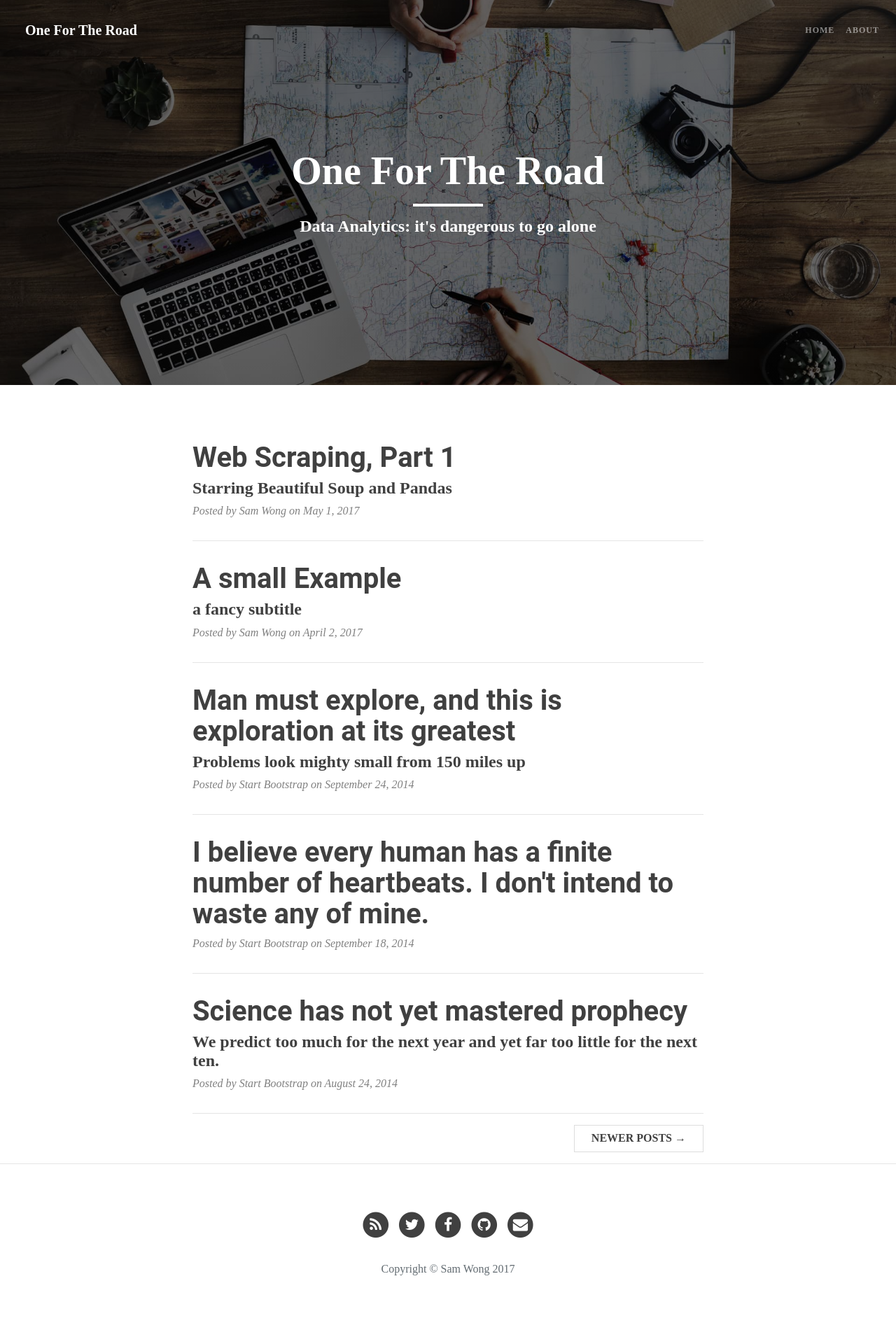
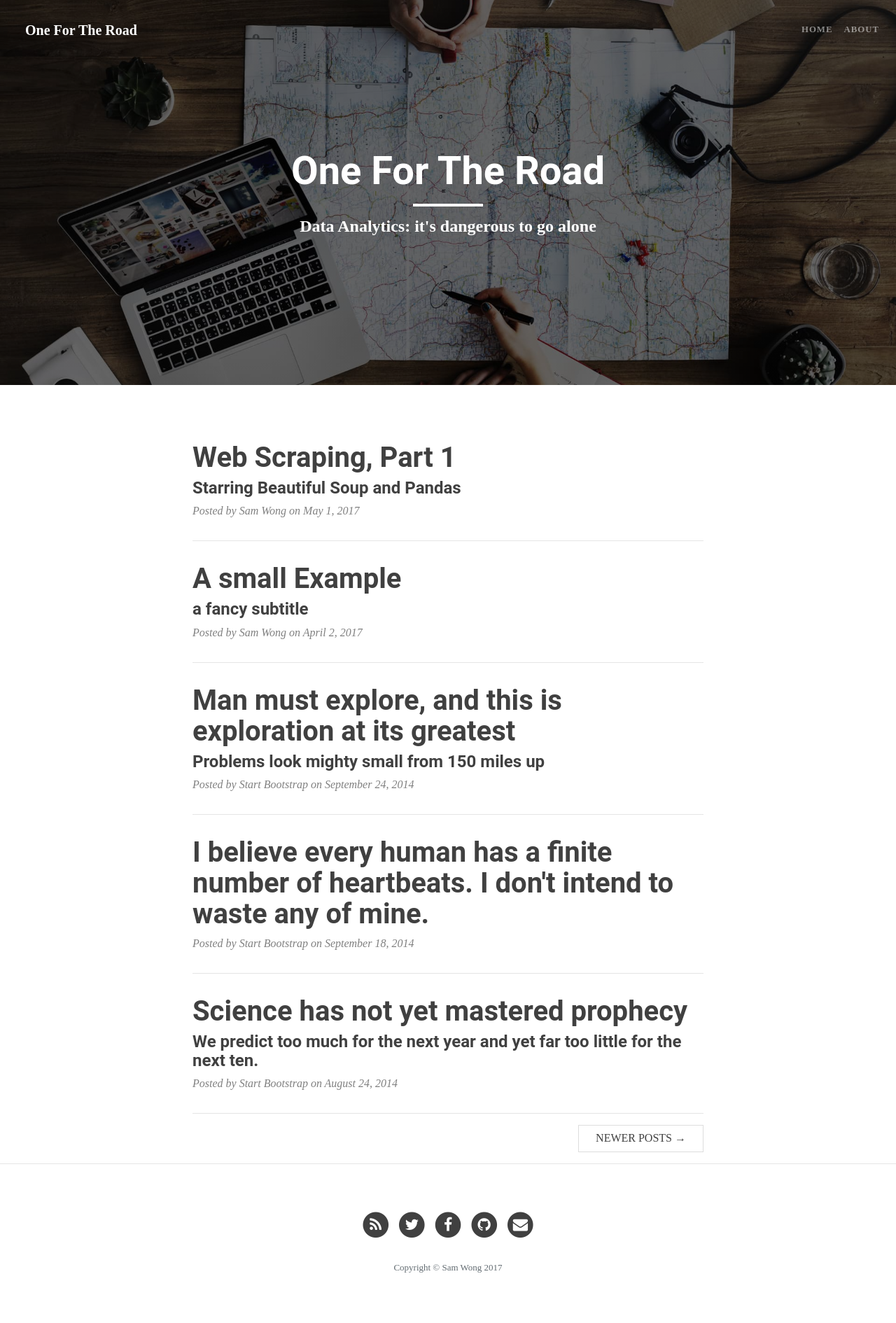
Before and after one commit to SirSamelot/onefortheroad.github.io, a Jekyll site: the page built from index.html, in a window 1280 px wide. Shown: the whole page at 70% size. Built offline with Jekyll 4.4.1, drawn with Linux system fonts in a browser that asks for light colours; some web fonts are replaced; the list of posts is cut into pages by our own code.

Commit message:
Fontface standardization amongst headers

```diff
--- a/css/clean-blog.css
+++ b/css/clean-blog.css
@@ -14,11 +14,6 @@
     Pantone Pastel Lavender:    #DAA4C9
     Pantone Deep Lavender:  #77529A
     Pantone Gold Fusion: FFB100
-
-    Facebook Blue: #3b5998;
-    Google Red: #dd4b39;
-    Pinterest Red: #bd081c;
-    Whatsapp Green: #4dc247;
 */
 
 @font-face {
@@ -68,7 +63,8 @@
 h4,
 h5,
 h6 {
-  font-weight: 900;
+  font-family: Roboto;
+  font-weight: bold;
 }
 a {
   color: #404040;
@@ -165,12 +161,12 @@
   z-index: 3;
 }
 .navbar-custom .navbar-brand {
-  font-weight: 900;
+  font-weight: 700;
 }
 .navbar-custom .nav-item {
   text-transform: uppercase;
-  font-size: 12px;
-  font-weight: 900;
+  font-size: 0.8em;
+  font-weight: 700;
   letter-spacing: 1px;
 }
 @media only screen and (min-width: 768px) {
@@ -251,9 +247,8 @@
   color: #0085a1;
 }
 .post-preview > a > .post-title {
-  font-family: Roboto;
   font-size: 2.2em;
-  font-weight: 700;
+  /*font-we*/ight: 700;
   margin-top: 0.8em;
 }
 .post-preview > a > .post-subtitle {
@@ -281,7 +276,7 @@
 .section-heading {
   font-size: 2em;
   margin-top: 60px;
-  font-weight: 700;
+  /*font-we*/ight: 700;
 }
 .caption {
   text-align: center;
@@ -301,6 +296,7 @@
   padding: 0;
 }
 footer .copyright {
+  font-size: small;
   text-align: center;
   margin-bottom: 0;
 }
@@ -357,7 +353,7 @@
   font-family: 'Open Sans', 'Helvetica Neue', Helvetica, Arial, sans-serif;
   text-transform: uppercase;
   font-size: 14px;
-  font-weight: 900;
+  /*font-we*/ight: 900;
   letter-spacing: 1px;
   border-radius: 0;
   padding: 15px 25px;
@@ -375,7 +371,7 @@
 .pager a {
   text-transform: uppercase;
   font-size: 1em;
-  font-weight: bold;
+  /*font-we*/ight: bold;
   padding: 0.4em 1.5em;
   background-color: white;
   border-radius: 0;
```
